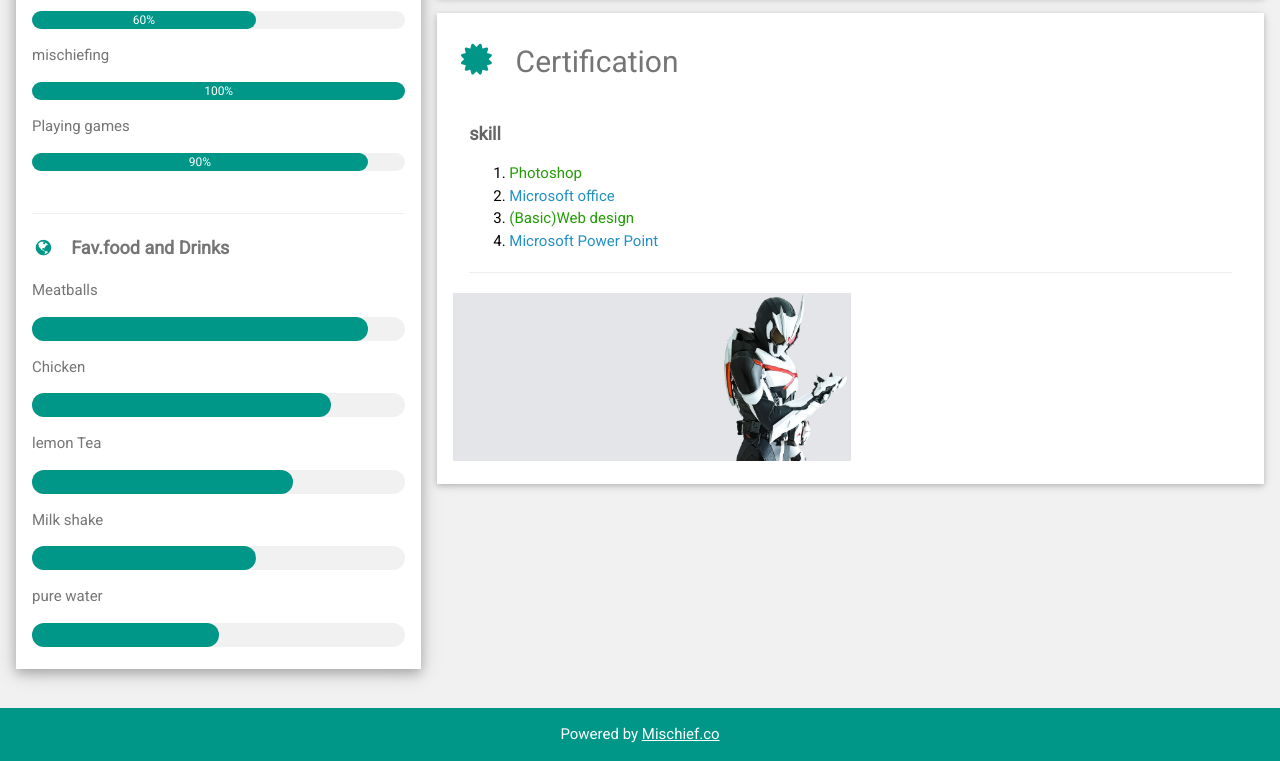
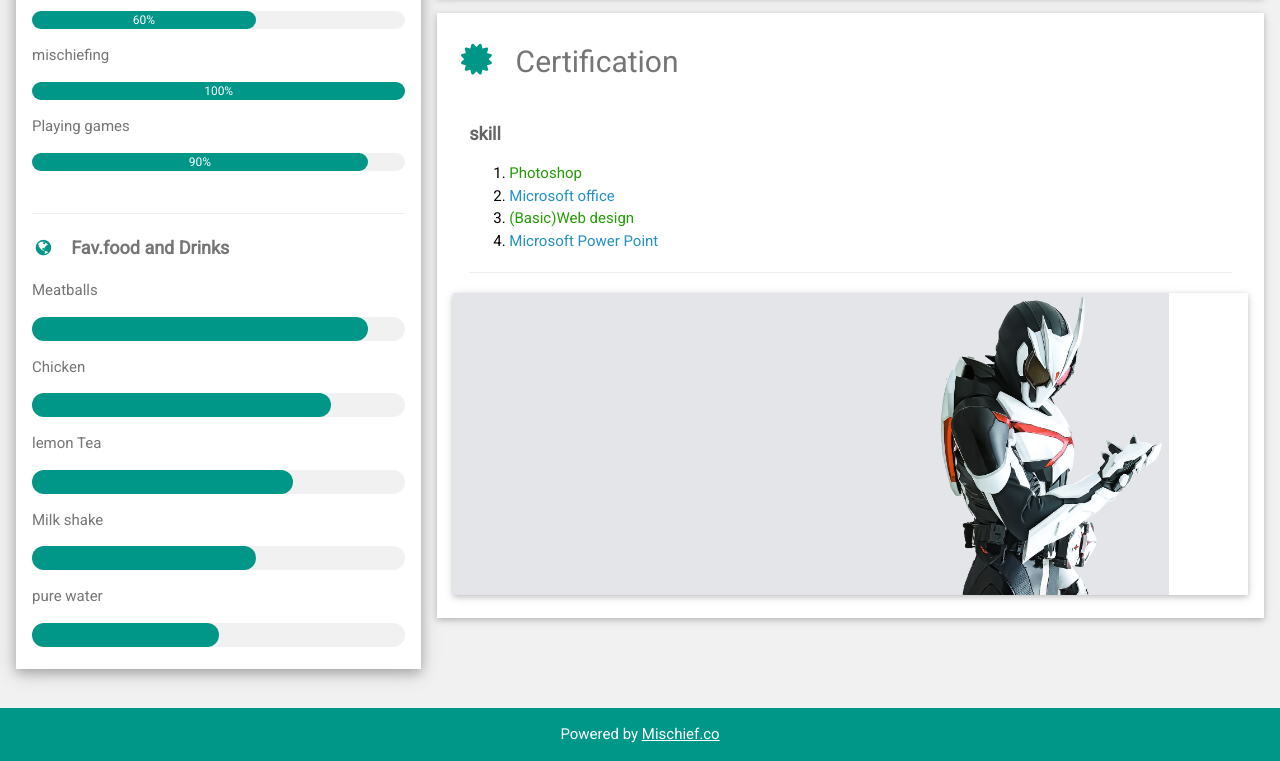
Before and after one commit to ammarmi06/ammarmi06.github.io, a plain HTML site: page index.html in a window 1280 px wide. Shown: the part 821-1582 px from the top of the page. Drawn offline with nearby package versions, Linux system fonts and the light colour scheme.

Commit message:
mencoba memperbaiki tampilan web CV

```diff
--- a/index.html
+++ b/index.html
@@ -149,8 +149,8 @@
               <hr />
             </div>
 
-            <div class="w3-display-container">
-              <img src="aset/ark.jpg" style="width: 50%" alt="ARK ONE" />
+            <div class="w3-display-container w3-card w3-white">
+              <img src="aset/ark.jpg" style="width: 90%" alt="ARK ONE" />
             </div>
 
               <br />
```
